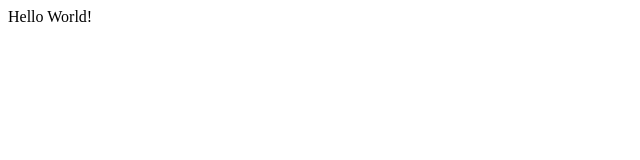
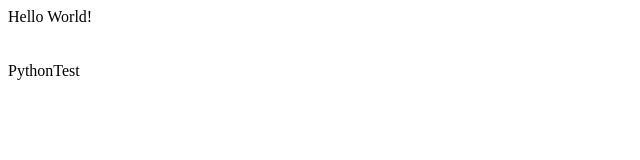
Before and after one commit to symhymseaice/symhymseaice.github.io, a plain HTML site: page index.html in a window 1280 px wide. Shown: the full height of the page, 0-640 px from the left. Drawn offline with Linux system fonts and the light colour scheme.

Commit message:
Update index.html

```diff
--- a/index.html
+++ b/index.html
@@ -9,6 +9,8 @@
     <br>
     <br>
     <br>
+    <be>
+    PythonTest
     <a href=""></a>
 
   </body>
```
